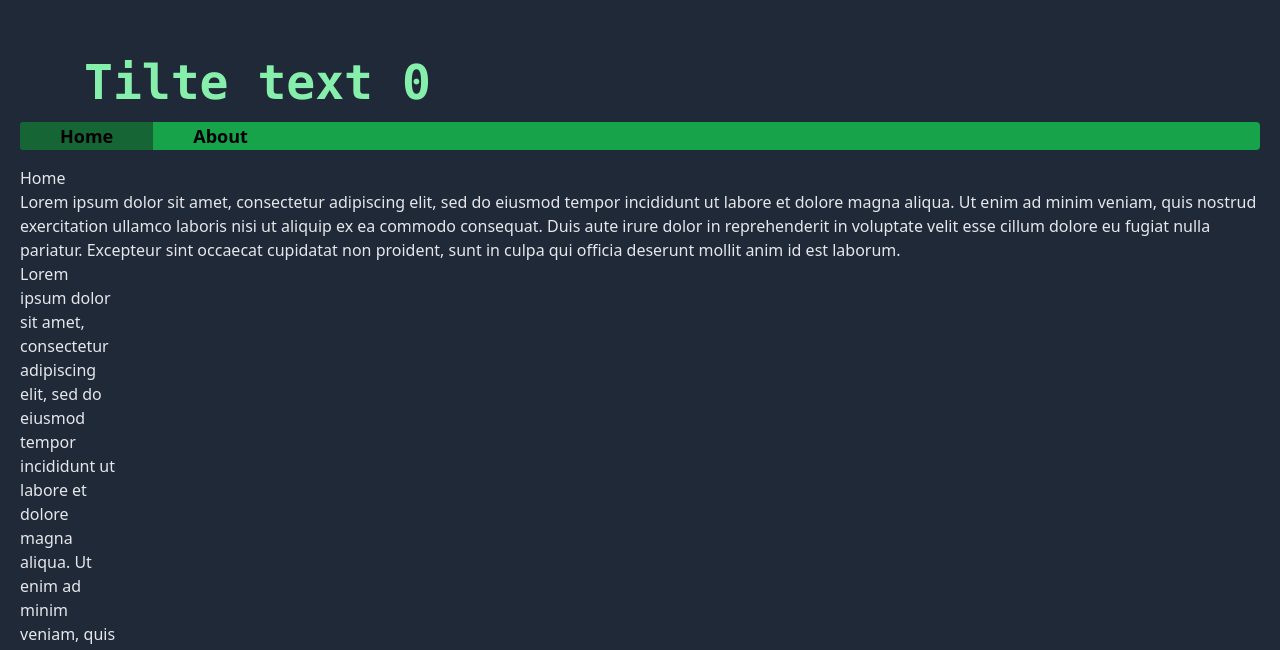
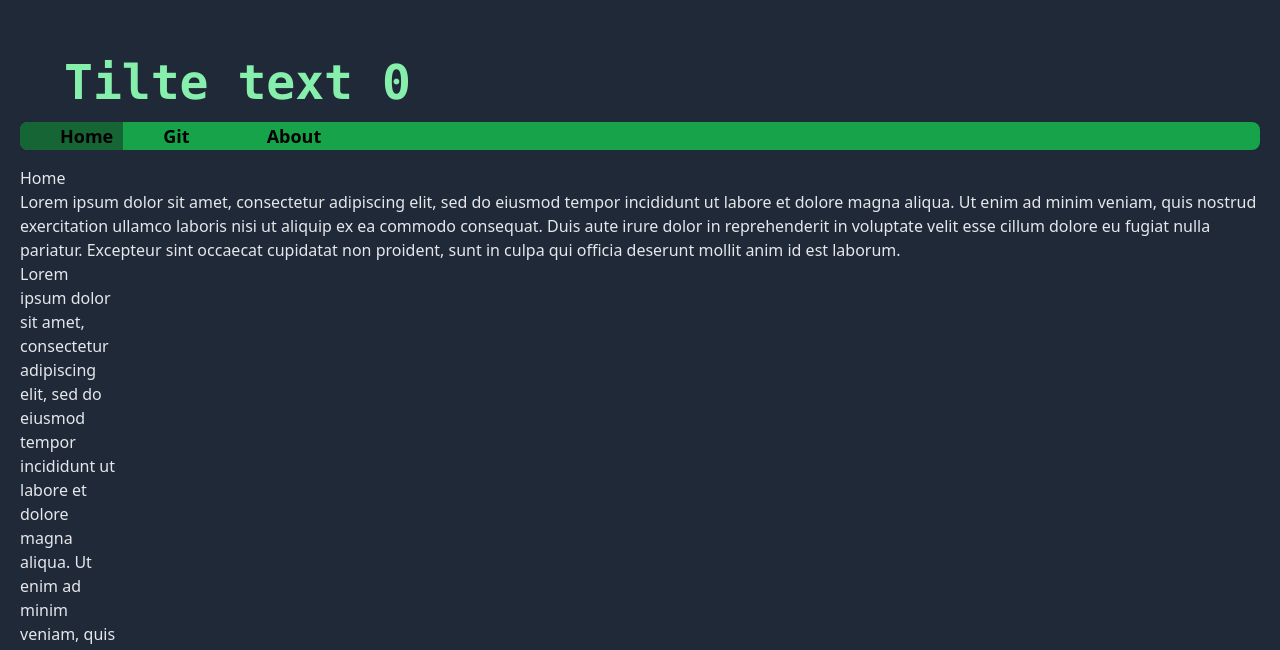
Before and after one commit to Kvan7/congenial-octo-disco, a React (Create React App) app in the folder my-app/: page / in a window 1280 px wide. Shown: the part 150-800 px from the top of the page. Built offline with nearby package versions, Linux system fonts and the light colour scheme.

Commit message:
added carousel thing

```diff
--- a/my-app/package.json
+++ b/my-app/package.json
@@ -15,6 +15,7 @@
     "react-dom": "^18.2.0",
     "react-router-dom": "^6.4.2",
     "react-scripts": "^5.0.1",
+    "tailwind-scrollbar-hide": "^1.1.7",
     "typescript": "^4.7.4",
     "web-vitals": "^2.1.4"
   },
--- a/my-app/public/index.html
+++ b/my-app/public/index.html
@@ -26,7 +26,7 @@
     -->
     <title>React App</title>
   </head>
-  <body>
+  <body class="overflow-y-scroll">
     <noscript>You need to enable JavaScript to run this app.</noscript>
     <div id="root"></div>
     <!--
--- a/my-app/src/App.tsx
+++ b/my-app/src/App.tsx
@@ -6,10 +6,11 @@ import NavBarComponent from './components/NavBarComponent';
 function App() {
 	return (
 		<div className="App bg-gray-800 min-h-screen dark text-gray-200">
-			<div className='mx-5'>
+			<div className=''>
 				<TitleBar />
 				<NavBarComponent />
 			</div>
+			<div className='overflow-y-scroll hidden'></div>
 		</div>
 	);
 }
--- /dev/null
+++ b/my-app/src/components/Carousel.tsx
@@ -0,0 +1,65 @@
+import React, { ReactNode, useEffect, useState, } from 'react'
+
+type PropsWithChildren = {
+	"height": string,
+	children?: ReactNode | undefined;
+}
+
+type State = {}
+
+const arrow_css = 'absolute z-10 top-1/2 w-12 h-12 rounded-3xl bg-slate-500 border border-solid border-black';
+
+const Carousel = (props: PropsWithChildren) => {
+	const { children } = props;
+	const [currentIndex, setCurrentIndex] = useState(0);
+	const [length, setLength] = useState(React.Children.toArray(children).length);
+
+	useEffect(() => {
+		setLength(React.Children.toArray(children).length)
+	}, [children]);
+
+	const next = () => {
+		if (currentIndex < (length - 1)) {
+			setCurrentIndex(prevState => prevState + 1)
+		}
+	}
+
+	const prev = () => {
+		if (currentIndex > 0) {
+			setCurrentIndex(prevState => prevState - 1)
+		}
+	}
+
+	return (
+		// <>
+		// 	<div className={this.props.height + ' bg-slate-700 px-64 flex'}>
+		// 		<div className={this.props.height + ' bg-red-300 w-1/12'}>1</div>
+		// 		<div className={this.props.height + ' bg-red-500 w-10/12'}>2</div>
+		// 		<div className={this.props.height + ' bg-red-300 w-1/12'}>3</div>
+		// 	</div>
+		// 	<div className='bg-slate-400 flex'>
+		// 		<div></div>
+		// 	</div>
+		// </>
+		<div className='w-full grid place-items-center'>
+			<div className="w-full flex flex-col max-w-xl">            {/* carousel-container*/}
+				<button className={arrow_css + ' left-6'} onClick={prev} style={{ transform: `translateY(-50 %)` }}>
+					&lt;
+				</button>
+				<div className="w-full flex relative">            {/* carousel-wrapper*/}
+					<div className="overflow-hidden w-full h-full">{/* carousel-content-wrapper*/}
+						<div className="flex scrollbar-hide transition-all duration-200 " style={{ transform: `translateX(-${currentIndex * 100}%)` }}>    {/* carousel-content*/}
+							{children}
+						</div>
+					</div>
+				</div>
+				<button className={arrow_css + ' right-6'} onClick={next} style={{ transform: `translateY(-50 %)` }}>
+					&gt;
+				</button>
+			</div>
+		</div>
+	)
+
+}
+
+export default Carousel;
--- a/my-app/src/components/NavBarComponent.tsx
+++ b/my-app/src/components/NavBarComponent.tsx
@@ -2,6 +2,7 @@ import React, { Component } from 'react'
 import { Route, Routes } from 'react-router-dom'
 import About from './pages/AboutPage'
 import FourZeroFour from './pages/FourZeroFour'
+import Git from './pages/Git'
 import Home from './pages/HomePage'
 import Layout from './pages/Layout'
 
@@ -17,6 +18,7 @@ export default class NavBarComponent extends Component<Props, State> {
 			<Routes>
 				<Route path="/" element={<Layout />}>
 					<Route index element={<Home />} />
+					<Route path="git" element={<Git />} />
 					<Route path="about" element={<About />} />
 					<Route path="*" element={<FourZeroFour />} />
 				</Route>
--- a/my-app/src/components/pages/AboutPage.tsx
+++ b/my-app/src/components/pages/AboutPage.tsx
@@ -9,7 +9,7 @@ export default class About extends Component<Props, State> {
 
 	render() {
 		return (
-			<div>About</div>
+			<div className='px-5'>About</div>
 		)
 	}
 }
--- a/my-app/src/components/pages/FourZeroFour.tsx
+++ b/my-app/src/components/pages/FourZeroFour.tsx
@@ -9,7 +9,7 @@ export default class FourZeroFour extends Component<Props, State> {
 
 	render() {
 		return (
-			<div>you got haked</div>
+			<div className='px-5'>you got haked</div>
 		)
 	}
 }
--- /dev/null
+++ b/my-app/src/components/pages/Git.tsx
@@ -0,0 +1,26 @@
+import React, { Component } from 'react'
+import Carousel from '../Carousel'
+
+type Props = {}
+
+type State = {}
+
+const carousel_child_css = 'w-full shrink-0 flex-grow';
+
+export default class Git extends Component<Props, State> {
+	state = {}
+
+	render() {
+		return (
+			<div className='px-5'>
+				Git
+				<Carousel height="h-96">
+					<img src="https://cataas.com/cat/says/hello" alt='1' className={carousel_child_css} />
+					<img src="https://cataas.com/cat/says/imNumer2" alt='2' className={carousel_child_css} />
+					{/* <h1 className={carousel_child_css}>bottom_text</h1> */}
+					<img src="https://cataas.com/cat/says/Last" alt='3' className={carousel_child_css} />
+				</Carousel>
+			</div>
+		)
+	}
+}
--- a/my-app/src/components/pages/HomePage.tsx
+++ b/my-app/src/components/pages/HomePage.tsx
@@ -1,4 +1,5 @@
 import React, { Component } from 'react'
+import { NavLink } from 'react-router-dom'
 
 type Props = {}
 
@@ -9,10 +10,11 @@ export default class Home extends Component<Props, State> {
 
 	render() {
 		return (
-			<div>
+			<div className='px-5'>
 				<div>Home</div>
 				<p> Lorem ipsum dolor sit amet, consectetur adipiscing elit, sed do eiusmod tempor incididunt ut labore et dolore magna aliqua. Ut enim ad minim veniam, quis nostrud exercitation ullamco laboris nisi ut aliquip ex ea commodo consequat. Duis aute irure dolor in reprehenderit in voluptate velit esse cillum dolore eu fugiat nulla pariatur. Excepteur sint occaecat cupidatat non proident, sunt in culpa qui officia deserunt mollit anim id est laborum.</p>
 				<p className='w-24'> Lorem ipsum dolor sit amet, consectetur adipiscing elit, sed do eiusmod tempor incididunt ut labore et dolore magna aliqua. Ut enim ad minim veniam, quis nostrud exercitation ullamco laboris nisi ut aliquip ex ea commodo consequat. Duis aute irure dolor in reprehenderit in voluptate velit esse cillum dolore eu fugiat nulla pariatur. Excepteur sint occaecat cupidatat non proident, sunt in culpa qui officia deserunt mollit anim id est laborum.</p>
+				<NavLink to="/about" end className='bg-slate-700'>Home</NavLink>
 				<p className='w-24'> Lorem ipsum dolor sit amet, consectetur adipiscing elit, sed do eiusmod tempor incididunt ut labore et dolore magna aliqua. Ut enim ad minim veniam, quis nostrud exercitation ullamco laboris nisi ut aliquip ex ea commodo consequat. Duis aute irure dolor in reprehenderit in voluptate velit esse cillum dolore eu fugiat nulla pariatur. Excepteur sint occaecat cupidatat non proident, sunt in culpa qui officia deserunt mollit anim id est laborum.</p>
 			</div>
 		)
--- a/my-app/src/components/pages/Layout.tsx
+++ b/my-app/src/components/pages/Layout.tsx
@@ -5,15 +5,19 @@ type Props = {}
 
 type State = {}
 
+const link_winds = 'px-10 inline-block max-w-xs w-1/12 text-center '
+
 export default class Layout extends Component<Props, State> {
 	state = {}
+
 
 	render() {
 		return (
 			<div>
-				<nav className='bg-green-600 text-lg text-black font-semibold rounded sticky top-0 my-4'>
-					<NavLink to="/" end className={(navigationData) => 'px-10 inline-block rounded-l ' + (navigationData.isActive ? "bg-green-800" : "bg-green-600")}>Home</NavLink>
-					<NavLink to="/about" className={(navigationData) => 'px-10 inline-block ' + (navigationData.isActive ? "bg-green-800" : "bg-green-600")}>About</NavLink>
+				<nav className='bg-green-600 text-lg text-black font-semibold rounded-lg sticky top-0 my-4 mx-5'>
+					<NavLink to="/" end className={(navigationData) => link_winds + 'rounded-l-lg ' + (navigationData.isActive ? "bg-green-800" : "bg-green-600 hover:bg-green-700")}>Home</NavLink>
+					<NavLink to="/git" className={(navigationData) => link_winds + '' + (navigationData.isActive ? "bg-green-800" : "bg-green-600  hover:bg-green-700")}>Git</NavLink>
+					<NavLink to="/about" className={(navigationData) => link_winds + '' + (navigationData.isActive ? "bg-green-800" : "bg-green-600  hover:bg-green-700")}>About</NavLink>
 				</nav>
 				<Outlet />
 			</div>
--- a/my-app/tailwind.config.js
+++ b/my-app/tailwind.config.js
@@ -6,5 +6,7 @@ module.exports = {
 	theme: {
 		extend: {},
 	},
-	plugins: [],
+	plugins: [
+		require('tailwind-scrollbar-hide')
+	],
 }
```
Also changed, not shown: 1 other file (tests, documents, lock files or other folders).
